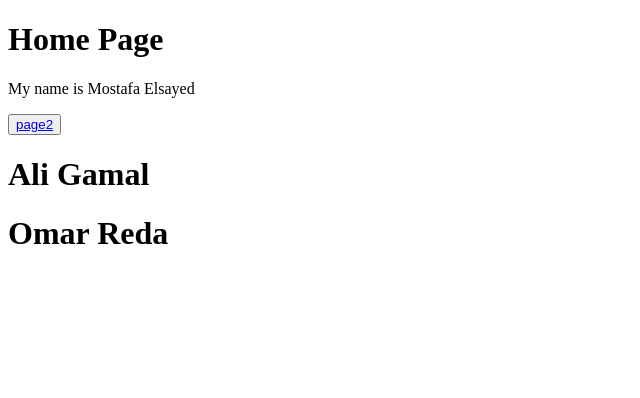
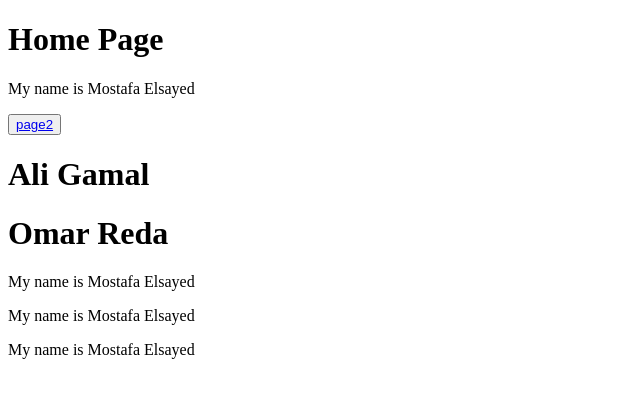
Before and after one commit to mmmostafaElsayed/my-repo, a plain HTML site: page index.html in a window 1280 px wide. Shown: the whole page, without its empty margins (0-640 px from the left). Drawn offline with Linux system fonts and the light colour scheme.

Commit message:
adding paragraph index.html

```diff
--- a/index.html
+++ b/index.html
@@ -11,5 +11,8 @@
     <button><a href="page2.html">page2</a></button>
     <h1>Ali Gamal</h1>
     <h1>Omar Reda</h1>
+    <p>My name is Mostafa Elsayed</p>
+    <p>My name is Mostafa Elsayed</p>
+    <p>My name is Mostafa Elsayed</p>
 </body>
 </html>
```
